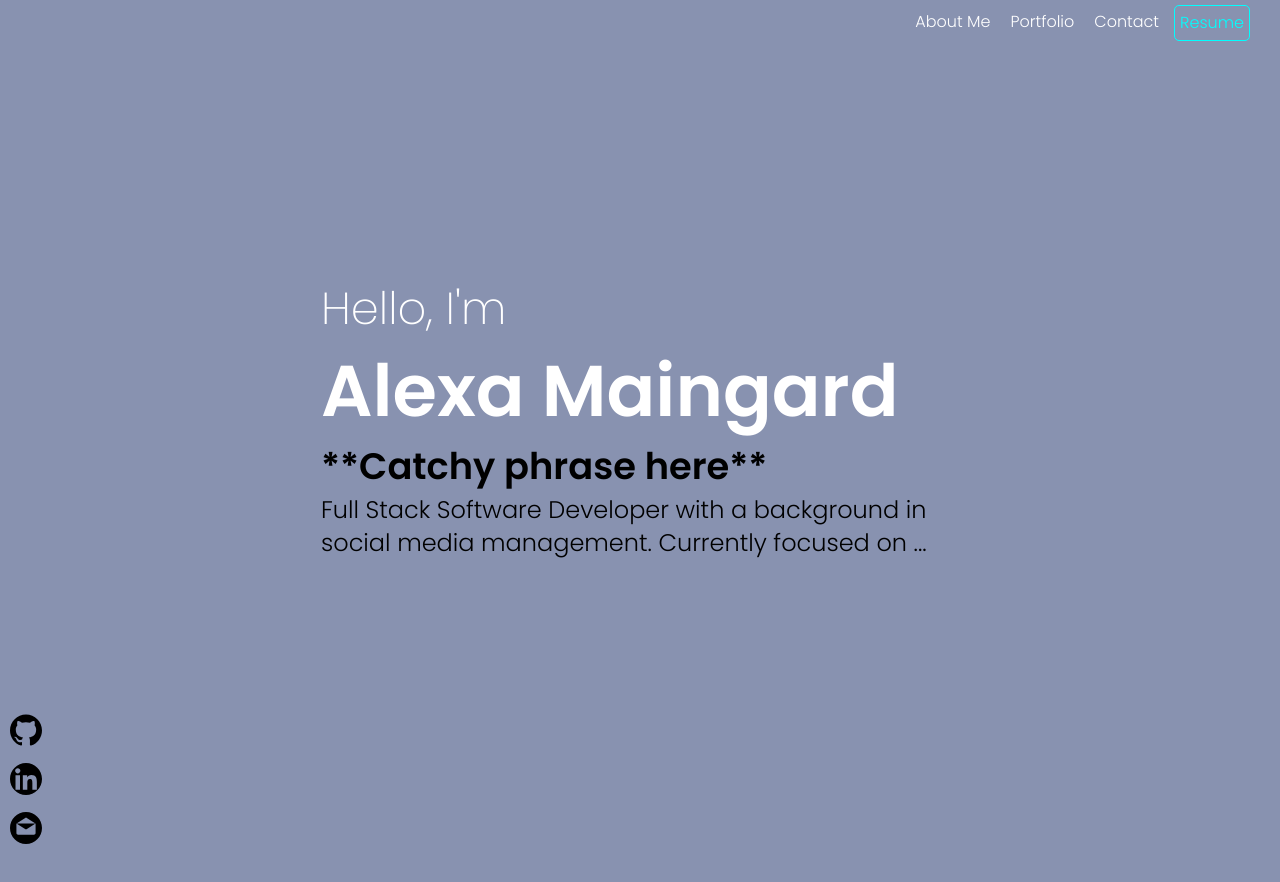
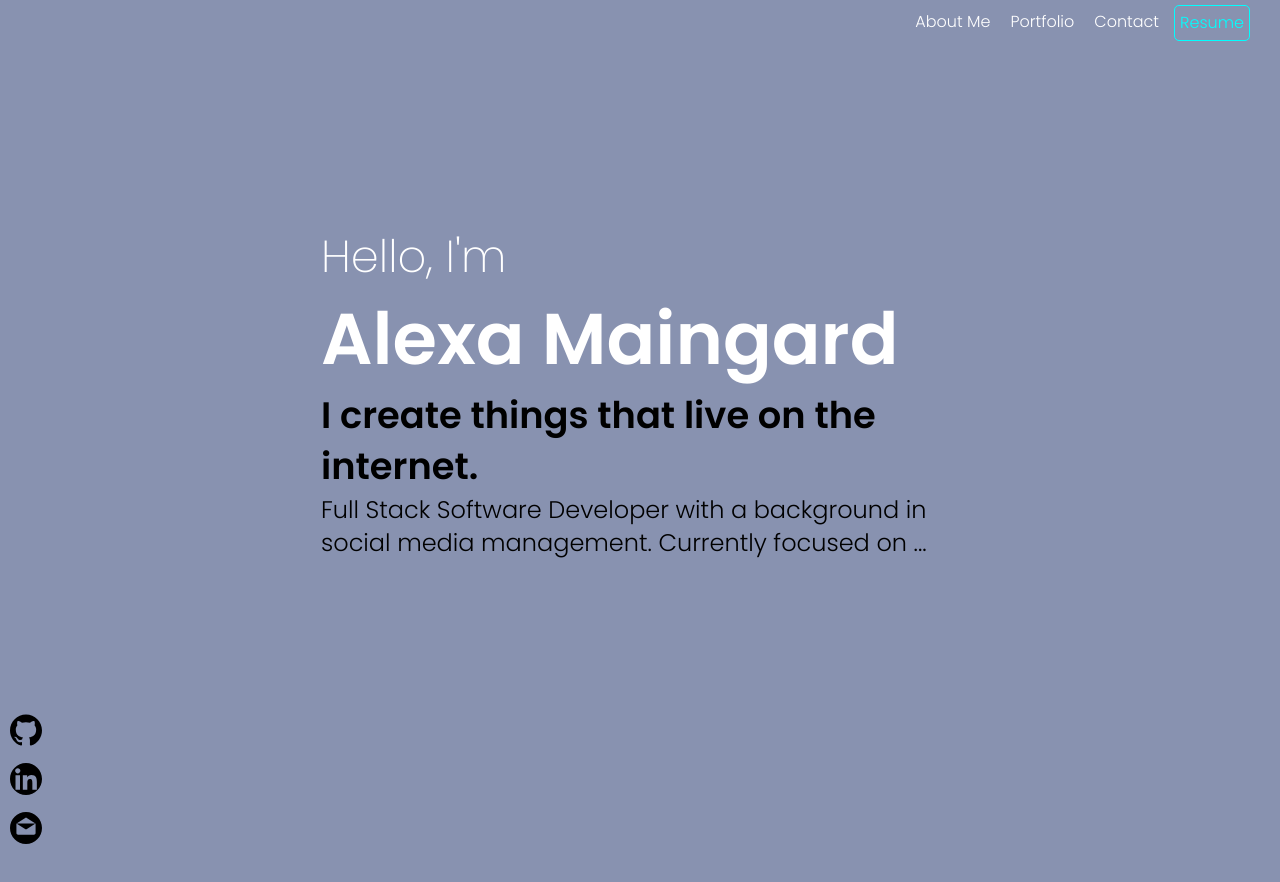
Before and after one commit to alexamaingard/merlina, a React (Create React App) app: page / in a window 1280 px wide. Shown: the top 882 px of the page. Built offline with nearby package versions, Linux system fonts and the light colour scheme.

Commit message:
remove comments from profile components

```diff
--- a/src/components/ProfilePage.jsx
+++ b/src/components/ProfilePage.jsx
@@ -2,19 +2,17 @@ import '../styles/profile-page.css'
 
 export const ProfilePage = () => {
     return(
-        <section className="profile-page">
-            <div className="profile-info">
-                <div className="profile-info-left">
+        <section className='profile-page' id='profile'>
+            <div className='profile-info'>
+                <div className='profile-info-left'>
                     <h2>Hello, I'm</h2>
                     <h1>Alexa Maingard</h1>
-                    <h3>**Catchy phrase here**</h3>
+                    <h3>I create things that live on the internet.</h3>
                     <p>
-                    {/*I'm sipping coffee with my nose stuck on a book 99% of my free time.*/}
-                    Full Stack Software Developer with a background in social media management.
-                    Currently focused on ...
+                        Full Stack Software Developer with a background in social media management.
+                        Currently focused on ...
                     </p>
                 </div>
-                {/* <img id="profile-pic" src={process.env.PUBLIC_URL + `/assets/images/lexy.jpg`} alt="profile pic" /> */}
             </div>
         </section>
     )
```
